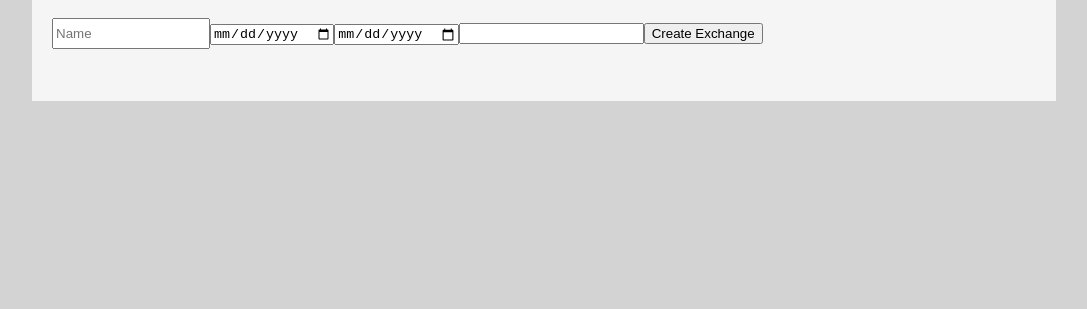
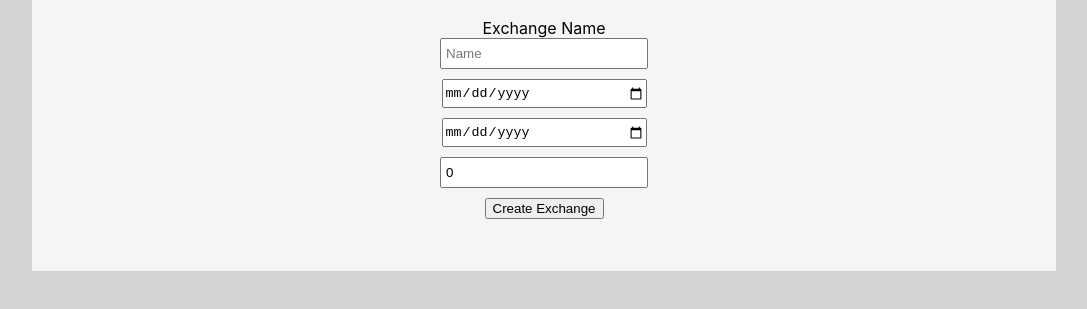
Before and after one commit to jork41989/ElephantSurprise, a React app in the folder client/: page /#/newExchange in a window 1280 px wide. Shown: the part 85-394 px from the top of the page, without its empty margins (96-1183 px from the left). Built offline with nearby package versions, Linux system fonts and the light colour scheme; no server answers; sample sign-in values are in the browser's storage.

Commit message:
exchange form is now working

```diff
--- a/client/src/components/ExchangeForm/exchangeForm.css
+++ b/client/src/components/ExchangeForm/exchangeForm.css
@@ -1,10 +1,27 @@
-.FormTextFeild{
-  height: 25px;
-  width: 150px
-}
+
 
 .FormDiv{
   display: flex;
   flex-direction: column;
   justify-content: center;
 }
+
+.FormArea{
+  display: flex;
+  flex-direction: column;
+  justify-content: center;
+  align-items: center;
+}
+
+.FormTextFeild{
+  height: 25px;
+  width: 200px;
+  margin-bottom: 10px;
+  text-indent: 2px;
+}
+
+.FormDateFeild{
+  height: 25px;
+  width: 200px;
+  margin-bottom: 10px;
+}
--- a/client/src/components/ExchangeForm/exchangeForm.js
+++ b/client/src/components/ExchangeForm/exchangeForm.js
@@ -11,10 +11,9 @@ class ExchangeForm extends Component {
 
     this.state = {
       name: "",
-      start_date: null,
-      ship_date: null,
-      budget: null,
-      santa_assigned: false
+      start_date: '',
+      ship_date: '',
+      budget: 0
     };
   }
   update(field) {
@@ -34,7 +33,7 @@ class ExchangeForm extends Component {
   }
 
   render() {
-    let datePickerId = document.getElementById("datePickerId")
+    let datePickerId = document.getElementById("StartDate")
     if (datePickerId){
       datePickerId.min = new Date().toISOString().split("T")[0];
     }
@@ -51,33 +50,40 @@ class ExchangeForm extends Component {
           this.setState({
             message: `New exchange ${name} created successfully`
           });
+          this.props.history.push('/dashboard');
         }}
       >
         {(newExchange, { data }) => (
           <div className='FormDiv'>
-            <form onSubmit={e => this.handleSubmit(e, newExchange)}>
+            <form onSubmit={e => this.handleSubmit(e, newExchange)} className='FormArea'>
+              <label htmlFor="name" >Exchange Name</label>
               <input
                 onChange={this.update("name")}
                 value={this.state.name}
                 placeholder="Name"
                 className='FormTextFeild'
+                id='name'
               />
               <input
                 onChange={this.update("start_date")}
                 value={this.state.start_date}
                 type="date"
-                id="datePickerId"
+                id="StartDate"
+                className='FormDateFeild'
               />
               <input
                 onChange={this.update("ship_date")}
                 value={this.state.ship_date}
                 type="date"
                 id="datePickerId"
+                className='FormDateFeild'
               />
               <input
                 onChange={this.update("budget")}
                 value={this.state.budget}
                 type="number"
+                min='0'
+                className='FormTextFeild'
                 />
 
               <button type="submit">Create Exchange</button>
--- a/client/src/graphql/mutations.js
+++ b/client/src/graphql/mutations.js
@@ -32,8 +32,8 @@ mutation VerifyUser($token: String!) {
 `,
 
   NEW_EXCHANGE: gql `
-  mutation createExchange($name: String!, $start_date: Date!, $ship_date: Date!, $budget: Int!, $santa_assigned: Boolean!){
-    newExchange(name: $name, start_date: $start_date, ship_date: $ship_date, budget: $budget, santa_assigned: $santa_assigned){
+  mutation createExchange($name: String!, $start_date: Date!, $ship_date: Date!, $budget: Int!){
+    newExchange(name: $name, start_date: $start_date, ship_date: $ship_date, budget: $budget){
       name
       _id
     }
--- a/server/models/Exchange.js
+++ b/server/models/Exchange.js
@@ -16,7 +16,7 @@ const ExchangeSchema = new Schema({
   },
   budget: {
     type: Number,
-    equired: true
+    required: true
   },
   santa_assigned: {
     type: Boolean,
```
Also changed, not shown: server/models/User.js (+8 -2 lines), server/schema/mutations.js (+18 -18 lines).
